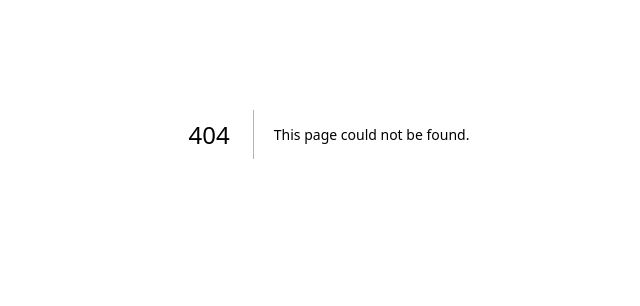
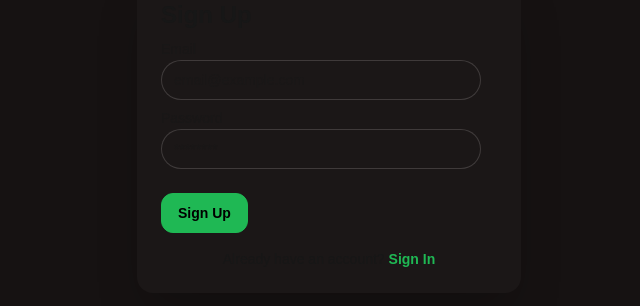
Before and after one commit to baseer4/quiet-hours, a Next.js app: page /signup in a window 1280 px wide. Before the commit this address had no page. Shown: the part 266-572 px from the top of the page, without its empty margins (311-951 px from the left). Built offline with nearby package versions, Linux system fonts and the light colour scheme; no server answers.

Commit message:
Add signin and signup pages with Supabase authentication

```diff
--- /dev/null
+++ b/src/app/signin/page.tsx
@@ -0,0 +1,72 @@
+"use client";
+
+import { useState } from "react";
+import { supabase } from "@/lib/supabaseClient";
+import { useRouter } from "next/navigation";
+
+export default function Signin() {
+  const [email, setEmail] = useState("");
+  const [password, setPassword] = useState("");
+  const [loading, setLoading] = useState(false);
+  const [error, setError] = useState("");
+  const router = useRouter();
+
+  const handleSignin = async () => {
+    setLoading(true);
+    setError("");
+    const { error } = await supabase.auth.signInWithPassword({ email, password });
+    setLoading(false);
+
+    if (error) setError(error.message);
+    else router.push("/scheduler");
+  };
+
+  return (
+    <div className="flex min-h-screen items-center justify-center bg-base-200">
+      <div className="card w-full max-w-sm shadow-2xl bg-base-100">
+        <div className="card-body">
+          <h2 className="card-title text-center text-2xl font-bold">Sign In</h2>
+
+          <div className="form-control">
+            <label className="label"><span className="label-text">Email</span></label>
+            <input
+              type="email"
+              placeholder="email@example.com"
+              value={email}
+              onChange={(e) => setEmail(e.target.value)}
+              className="input input-bordered"
+            />
+          </div>
+
+          <div className="form-control">
+            <label className="label"><span className="label-text">Password</span></label>
+            <input
+              type="password"
+              placeholder="********"
+              value={password}
+              onChange={(e) => setPassword(e.target.value)}
+              className="input input-bordered"
+            />
+          </div>
+
+          {error && <p className="text-red-500 text-sm mt-2">{error}</p>}
+
+          <div className="form-control mt-4">
+            <button
+              className={`btn btn-primary rounded-xl ${loading ? "loading" : ""}`}
+              onClick={handleSignin}
+              disabled={loading}
+            >
+              {loading ? "Signing in..." : "Sign In"}
+            </button>
+          </div>
+
+          <p className="text-center text-sm mt-2">
+            Don’t have an account?{" "}
+            <a href="/signup" className="text-primary font-bold">Sign Up</a>
+          </p>
+        </div>
+      </div>
+    </div>
+  );
+}
--- /dev/null
+++ b/src/app/signup/page.tsx
@@ -0,0 +1,74 @@
+"use client";
+
+import { useState } from "react";
+import { supabase } from "@/lib/supabaseClient";
+import { useRouter } from "next/navigation";
+
+export default function Signup() {
+  const [email, setEmail] = useState("");
+  const [password, setPassword] = useState("");
+  const [loading, setLoading] = useState(false);
+  const [error, setError] = useState("");
+  const router = useRouter();
+
+  const handleSignup = async () => {
+    setLoading(true);
+    setError("");
+    const { error } = await supabase.auth.signUp({ email, password });
+    setLoading(false);
+
+    if (error) setError(error.message);
+    else {
+      alert("Check your email for confirmation link!");
+      router.push("/signin");
+    }
+  };
+
+  return (
+    <div className="flex min-h-screen items-center justify-center bg-base-200">
+      <div className="card w-full max-w-sm shadow-2xl bg-base-100">
+        <div className="card-body">
+          <h2 className="card-title text-center text-2xl font-bold">Sign Up</h2>
+
+          <div className="form-control">
+            <label className="label"><span className="label-text">Email</span></label>
+            <input
+              type="email"
+              placeholder="email@example.com"
+              value={email}
+              onChange={(e) => setEmail(e.target.value)}
+              className="input input-bordered"
+            />
+          </div>
+
+          <div className="form-control">
+            <label className="label"><span className="label-text">Password</span></label>
+            <input
+              type="password"
+              placeholder="********"
+              value={password}
+              onChange={(e) => setPassword(e.target.value)}
+              className="input input-bordered"
+            />
+          </div>
+
+          {error && <p className="text-red-500 text-sm mt-2">{error}</p>}
+
+          <div className="form-control mt-4">
+            <button
+              className={`btn btn-primary rounded-xl ${loading ? "loading" : ""}`}
+              onClick={handleSignup}
+              disabled={loading}
+            >
+              {loading ? "Signing up..." : "Sign Up"}
+            </button>
+          </div>
+
+          <p className="text-center text-sm mt-2">
+            Already have an account? <a href="/signin" className="text-primary font-bold">Sign In</a>
+          </p>
+        </div>
+      </div>
+    </div>
+  );
+}
--- /dev/null
+++ b/src/lib/supabaseClient.ts
@@ -0,0 +1,6 @@
+import { createClient } from "@supabase/supabase-js";
+
+const supabaseUrl = process.env.NEXT_PUBLIC_SUPABASE_URL!;
+const supabaseAnonKey = process.env.NEXT_PUBLIC_SUPABASE_ANON_KEY!;
+
+export const supabase = createClient(supabaseUrl, supabaseAnonKey);
```
